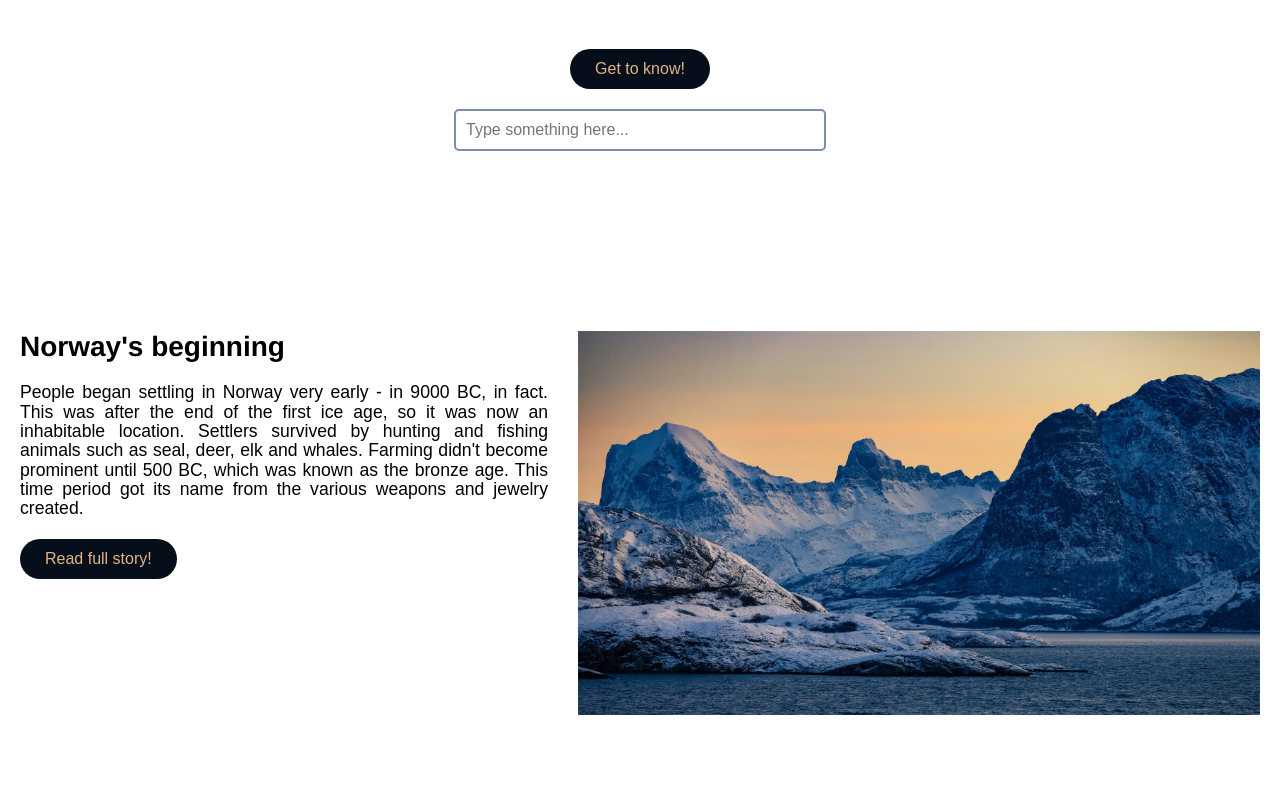
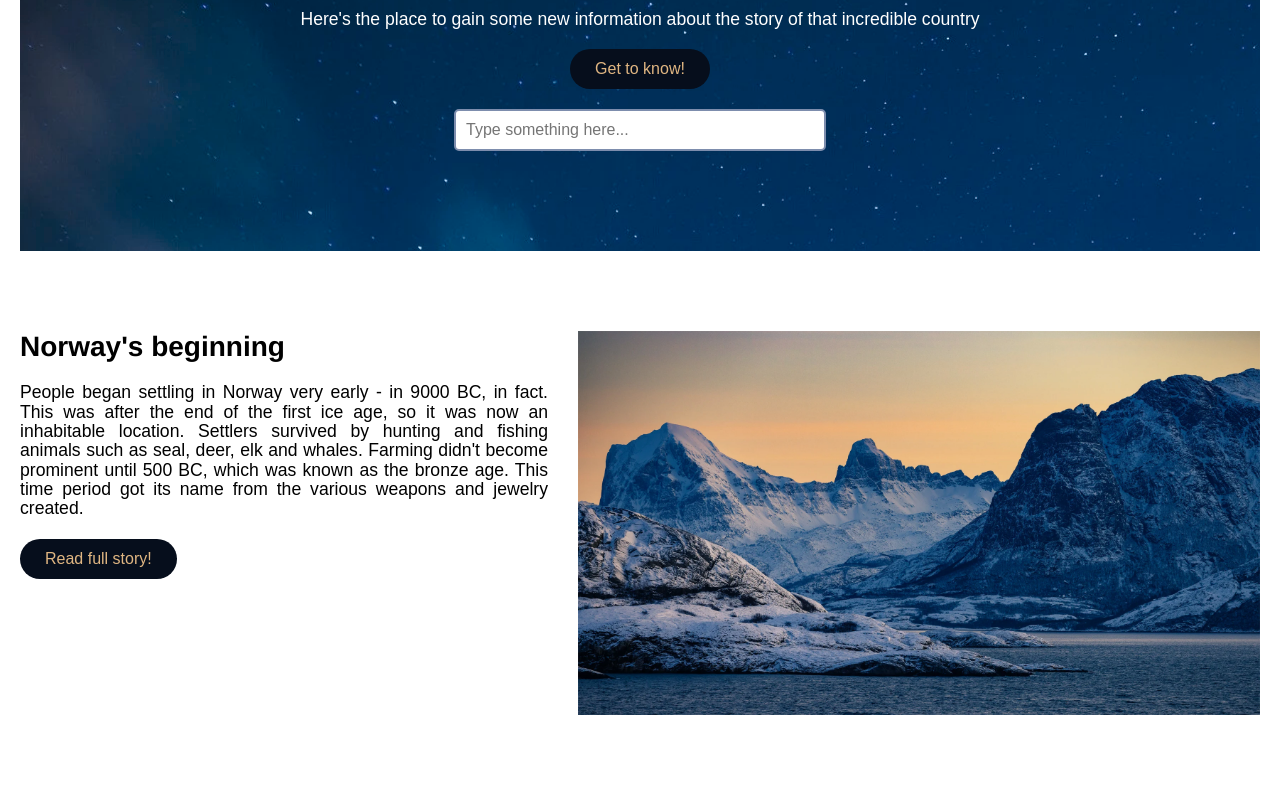
Before and after one commit to PikuzaMarie/rsoi-lab-repo, a plain HTML site: page lab3/pages/main/index.html in a window 1280 px wide. Shown: the part 205-1000 px from the top of the page. Drawn offline with Linux system fonts and the light colour scheme.

Commit message:
fix: change relative paths to header images in lab3

```diff
--- a/lab3/pages/main/style.css
+++ b/lab3/pages/main/style.css
@@ -105,7 +105,7 @@ nav ul li a:hover {
 	justify-content: center;
 	align-items: center;
 	color: var(--white);
-	background-image: url("assets/images/Norway_Stamsund_Lofotr_Vikingmuseum_Winter_HGR_163749_1920.webp");
+	background-image: url("../../assets/images/Norway_Stamsund_Lofotr_Vikingmuseum_Winter_HGR_163749_1920.webp");
 }
 /*About section*/
 .about {
--- a/lab3/pages/story/style.css
+++ b/lab3/pages/story/style.css
@@ -104,7 +104,7 @@ nav ul li a:hover {
 	justify-content: center;
 	align-items: center;
 	color: var(--white);
-	background-image: url("assets/images/Norway_Stamsund_Lofotr_Vikingmuseum_Winter_HGR_163749_1920.webp");
+	background-image: url("../../assets/images/Norway_Stamsund_Lofotr_Vikingmuseum_Winter_HGR_163749_1920.webp");
 }
 /*Story*/
 .story {
```
